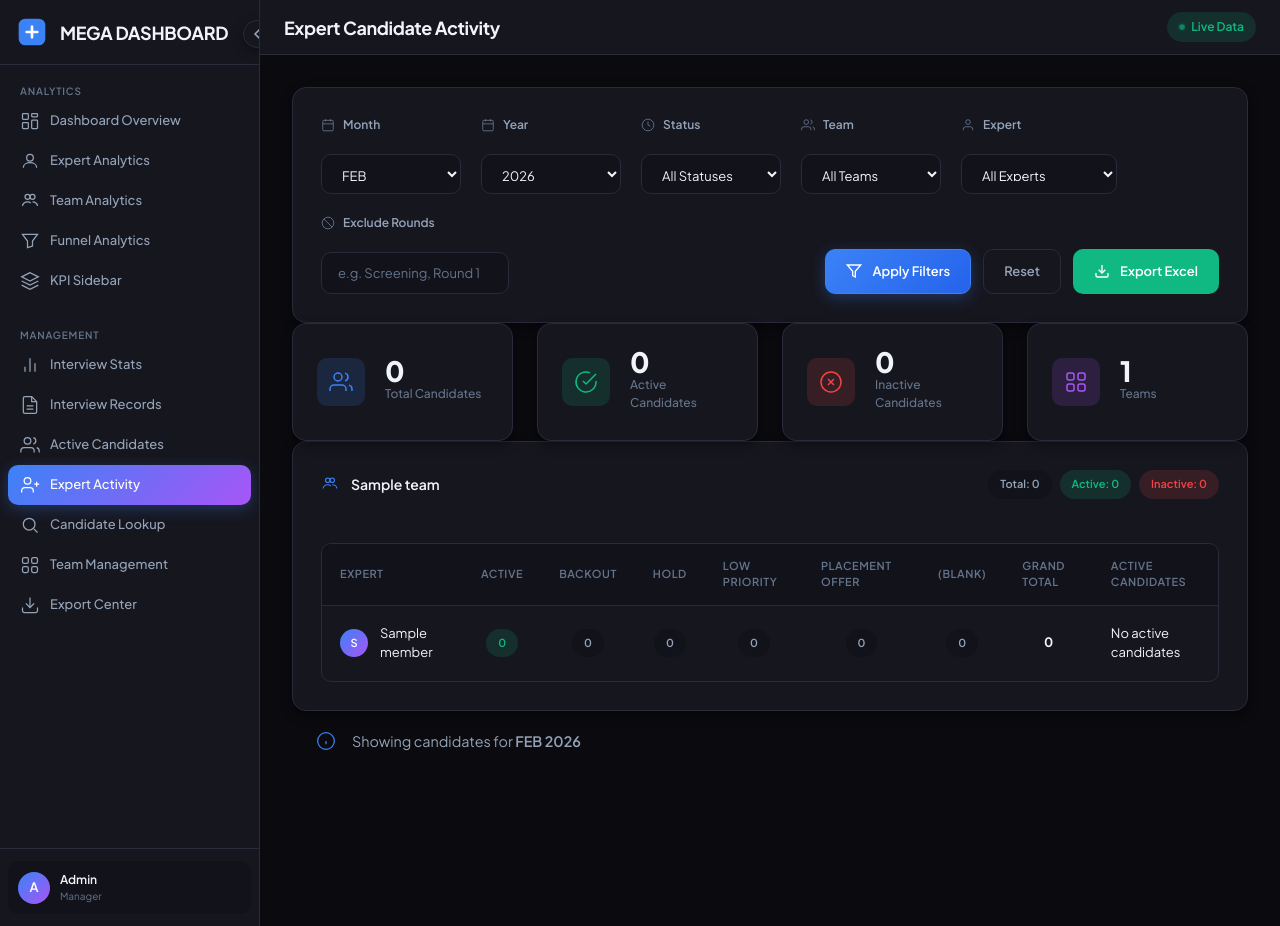
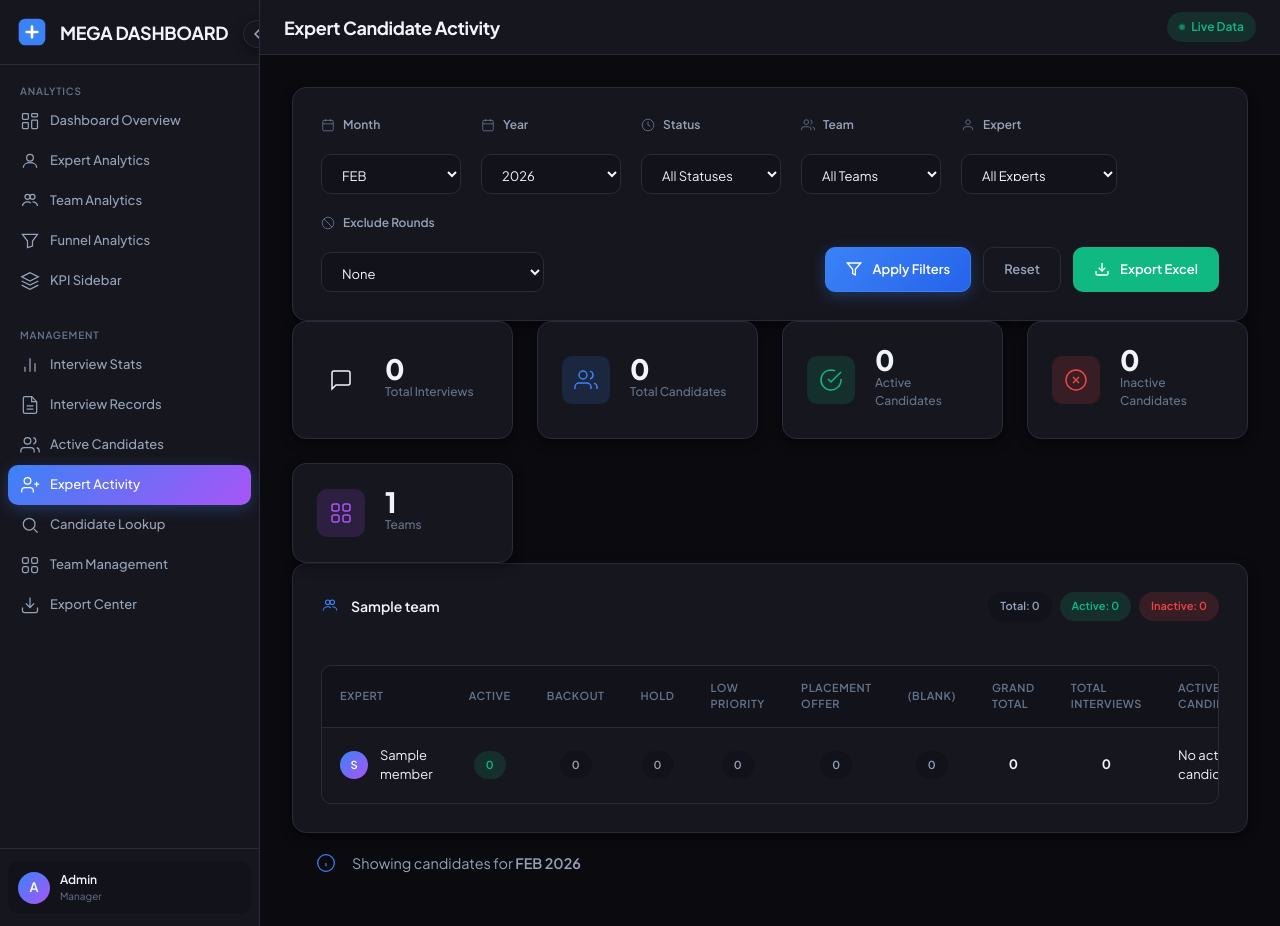
Before and after one commit to DevAdvancer/DashboardFiltter, a Flask app: page /candidates/expert-activity in a window 1280 px wide. Run offline with Flask 3, Linux system fonts and the light colour scheme; a database or web service that is not in the repository returns one stand-in record (values such as "Sample title"); data that the repository does not hold is empty; parts of the project's set-up code (start-up, migrations or seed data) failed here and were passed over.

Commit message:
Added the changes

```diff
--- a/routes/candidates.py
+++ b/routes/candidates.py
@@ -422,11 +422,13 @@ def fetch_expert_activity_data(month_s, year_s, status_f, team_f=None, expert_f=
     overall_total = sum(t['total'] for t in team_data)
     overall_active = sum(t['active'] for t in team_data)
     overall_inactive = sum(t['inactive'] for t in team_data)
+    overall_interviews = sum(e['total_interviews'] for t in team_data for e in t['experts'])
 
     summary = {
         'total_candidates': overall_total,
         'active_candidates': overall_active,
         'inactive_candidates': overall_inactive,
+        'total_interviews': overall_interviews,
         'teams_count': len(team_data),
         'date_range': f"{month_s} {year_s}"
     }
--- a/templates/expert_activity.html
+++ b/templates/expert_activity.html
@@ -96,7 +96,12 @@
                         </svg>
                         Exclude Rounds
                     </label>
-                    <input type="text" name="exclude_rounds" class="text-input" placeholder="e.g. Screening, Round 1" value="{{ exclude_rounds }}">
+                    <select name="exclude_rounds" class="select-single">
+                        <option value="">None</option>
+                        <option value="Screening" {% if exclude_rounds == 'Screening' %}selected{% endif %}>Screening</option>
+                        <option value="On Demand or AI Interview" {% if exclude_rounds == 'On Demand or AI Interview' %}selected{% endif %}>On Demand or AI Interview</option>
+                        <option value="Screening,On Demand or AI Interview" {% if exclude_rounds == 'Screening,On Demand or AI Interview' %}selected{% endif %}>Screening & On Demand/AI</option>
+                    </select>
                 </div>
                 <div class="filter-actions">
                     <button type="submit" class="btn btn-primary">
@@ -123,6 +128,17 @@
 
     <!-- Summary Stats -->
     <div class="stats-row">
+        <div class="stat-card">
+            <div class="stat-icon" style="background: var(--blue-light); color: var(--blue);">
+                <svg viewBox="0 0 24 24" fill="none" stroke="currentColor" stroke-width="1.5">
+                    <path d="M21 15a2 2 0 0 1-2 2H7l-4 4V5a2 2 0 0 1 2-2h14a2 2 0 0 1 2 2z"></path>
+                </svg>
+            </div>
+            <div class="stat-content">
+                <span class="stat-value">{{ summary.total_interviews }}</span>
+                <span class="stat-label">Total Interviews</span>
+            </div>
+        </div>
         <div class="stat-card">
             <div class="stat-icon" style="background: var(--primary-light); color: var(--primary);">
                 <svg viewBox="0 0 24 24" fill="none" stroke="currentColor" stroke-width="1.5">
@@ -209,6 +225,7 @@
                         <th class="text-center">Placement Offer</th>
                         <th class="text-center">(blank)</th>
                         <th class="text-center">Grand Total</th>
+                        <th class="text-center">Total Interviews</th>
                         <th>Active Candidates</th>
                     </tr>
                 </thead>
@@ -242,6 +259,9 @@
                         </td>
                         <td class="text-center text-bold">
                             {{ expert.grand_total }}
+                        </td>
+                        <td class="text-center text-bold">
+                            {{ expert.total_interviews }}
                         </td>
                         <td>
                             {% if expert.active_candidates %}
```
